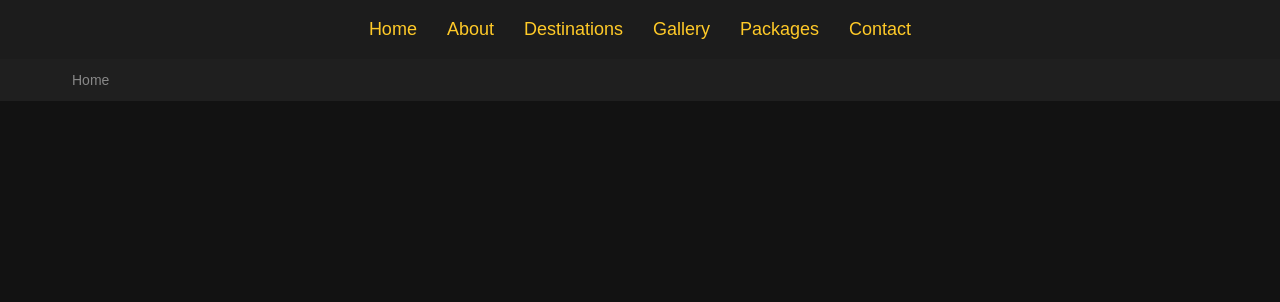
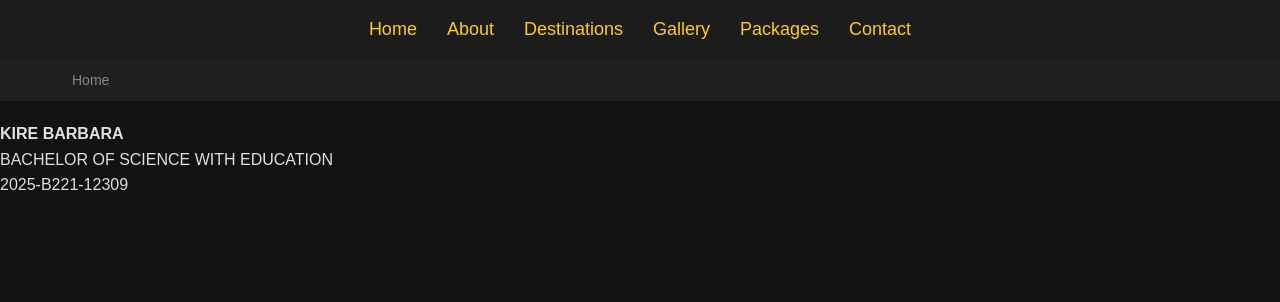
Before and after one commit to Hansen256/web_dev_groupcoursework, a plain HTML site: page html/index.html in a window 1280 px wide. Shown: the top 302 px of the page. Drawn offline with Linux system fonts and the light colour scheme.

Commit message:
another commit

```diff
--- a/html/index.html
+++ b/html/index.html
@@ -24,6 +24,9 @@
     <span>Home</span>
 </div>
 
+<p><b> KIRE BARBARA</b></p>
+<p>BACHELOR OF SCIENCE WITH EDUCATION</p>
+<p>2025-B221-12309</p>
 <div class="hero">
     <div>
         <h1>Welcome to Uganda</h1>
```
